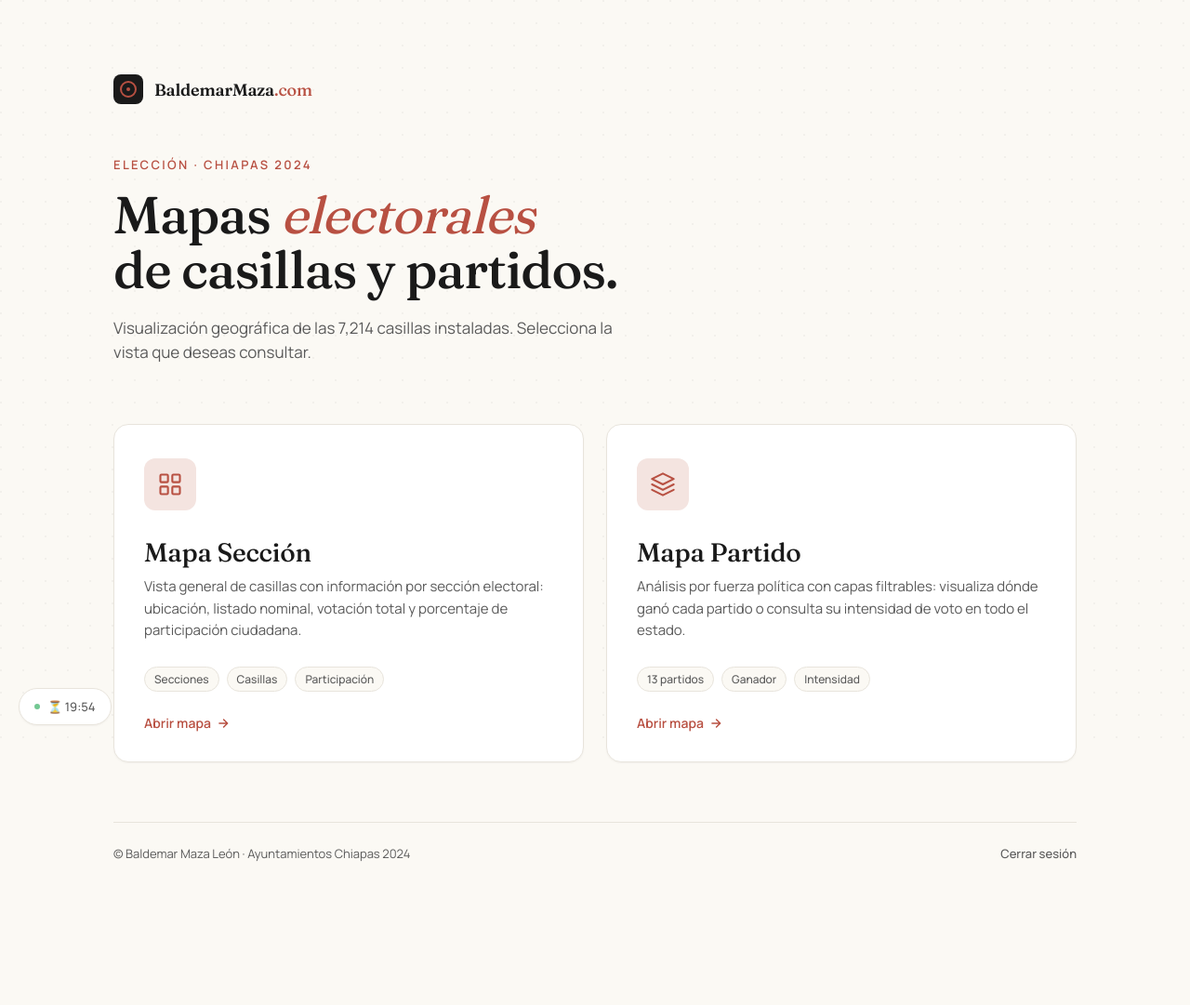
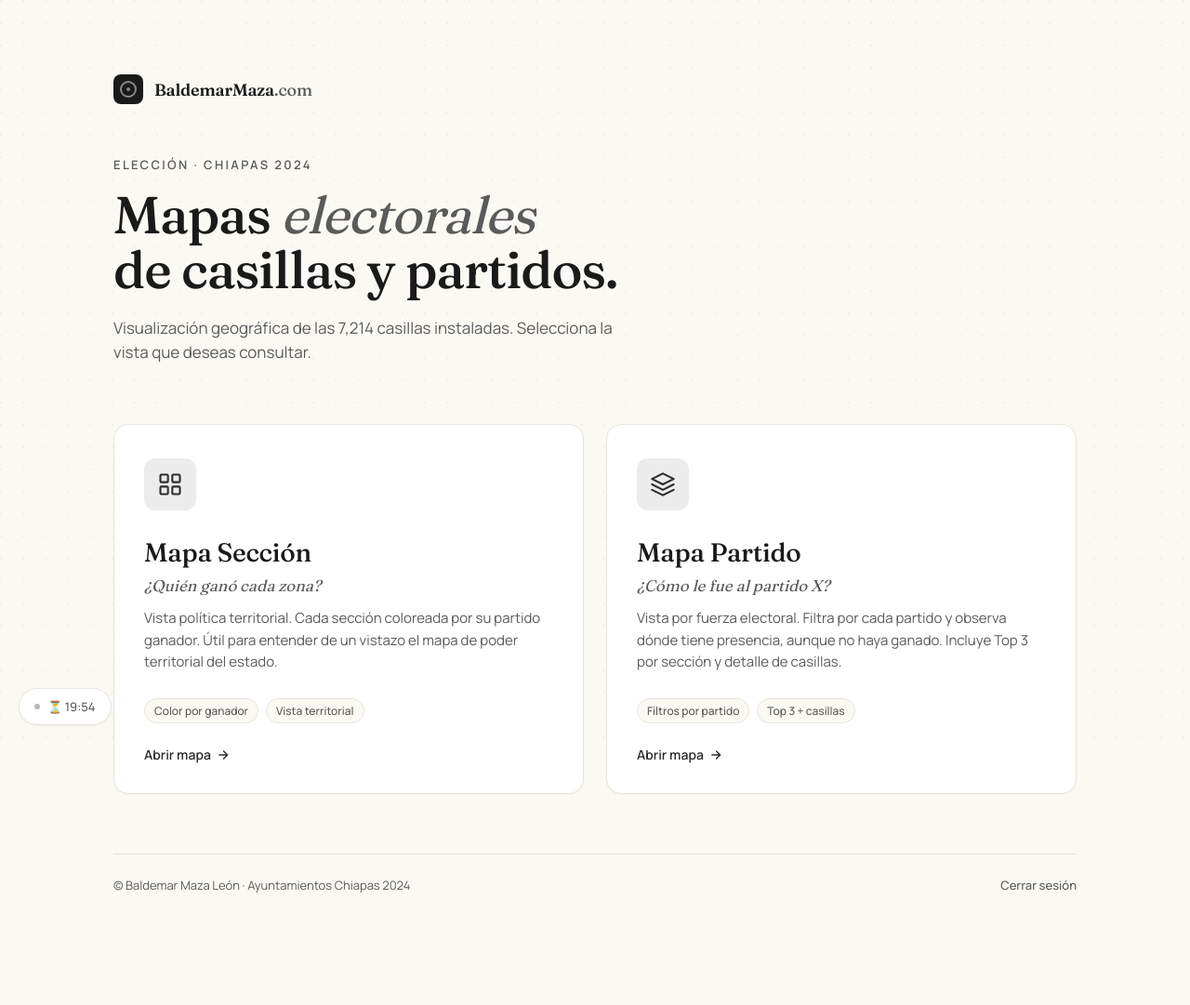
Before and after one commit to BM041977/mapa-electoral-verde-2027, a Flask app: page /inicio in a window 1280 px wide. Shown: the whole page at 93% size. Before the commit the page ends 927 px from the top, so only its background shows below. Run offline with Flask 3, Linux system fonts and the light colour scheme; the visitor is signed in with stand-in values (Sample User, id 1).

Commit message:
Add files via upload

```diff
--- a/templates/index.html
+++ b/templates/index.html
@@ -16,11 +16,11 @@
     --ink:          #1A1A1A;
     --ink-soft:     #5A5A5A;
     --line:         #E8E4DC;
-    --accent:       #B85042;   /* terracota */
-    --accent-soft:  #F4E4E0;
+    --accent:       #2D2D2D;   /* grafito (neutral) */
+    --accent-soft:  #ECECEC;
     --shadow-sm:    0 1px 2px rgba(26,26,26,0.04);
     --shadow-md:    0 8px 24px rgba(26,26,26,0.08);
-    --shadow-lg:    0 16px 48px rgba(184,80,66,0.18);
+    --shadow-lg:    0 16px 48px rgba(26,26,26,0.18);
 }
 
 * { box-sizing: border-box; margin: 0; padding: 0; }
@@ -81,7 +81,7 @@ body::before {
     transform: translate(-50%, -50%);
     width: 14px;
     height: 14px;
-    border: 2px solid var(--accent);
+    border: 2px solid #888888;
     border-radius: 50%;
 }
 
@@ -93,7 +93,7 @@ body::before {
     transform: translate(-50%, -50%);
     width: 4px;
     height: 4px;
-    background: var(--accent);
+    background: #888888;
     border-radius: 50%;
 }
 
@@ -106,7 +106,7 @@ body::before {
 }
 
 .brand-tld {
-    color: var(--accent);
+    color: var(--ink-soft);
     font-weight: 500;
 }
 
@@ -120,7 +120,7 @@ header {
     font-weight: 600;
     letter-spacing: 0.18em;
     text-transform: uppercase;
-    color: var(--accent);
+    color: var(--ink-soft);
     margin-bottom: 16px;
 }
 
@@ -137,7 +137,7 @@ h1 {
 h1 em {
     font-style: italic;
     font-weight: 400;
-    color: var(--accent);
+    color: var(--ink-soft);
 }
 
 .lead {
@@ -227,6 +227,16 @@ h1 em {
     margin-bottom: 8px;
 }
 
+.card-question {
+    font-family: 'Fraunces', serif;
+    font-style: italic;
+    font-weight: 400;
+    font-size: 17px;
+    color: var(--ink-soft);
+    margin-bottom: 12px;
+    line-height: 1.3;
+}
+
 .card-desc {
     font-size: 15px;
     line-height: 1.55;
@@ -295,7 +305,7 @@ h1 em {
     content: '';
     width: 6px;
     height: 6px;
-    background: #16a34a;
+    background: #888888;
     border-radius: 50%;
     animation: pulse 2s ease-in-out infinite;
 }
@@ -374,11 +384,11 @@ footer {
                 </svg>
             </div>
             <div class="card-title">Mapa Sección</div>
-            <p class="card-desc">Vista general de casillas con información por sección electoral: ubicación, listado nominal, votación total y porcentaje de participación ciudadana.</p>
+            <p class="card-question">¿Quién ganó cada zona?</p>
+            <p class="card-desc">Vista política territorial. Cada sección coloreada por su partido ganador. Útil para entender de un vistazo el mapa de poder territorial del estado.</p>
             <div class="card-meta">
-                <span class="tag">Secciones</span>
-                <span class="tag">Casillas</span>
-                <span class="tag">Participación</span>
+                <span class="tag">Color por ganador</span>
+                <span class="tag">Vista territorial</span>
             </div>
             <div class="card-cta">
                 Abrir mapa
@@ -397,11 +407,11 @@ footer {
                 </svg>
             </div>
             <div class="card-title">Mapa Partido</div>
-            <p class="card-desc">Análisis por fuerza política con capas filtrables: visualiza dónde ganó cada partido o consulta su intensidad de voto en todo el estado.</p>
+            <p class="card-question">¿Cómo le fue al partido X?</p>
+            <p class="card-desc">Vista por fuerza electoral. Filtra por cada partido y observa dónde tiene presencia, aunque no haya ganado. Incluye Top 3 por sección y detalle de casillas.</p>
             <div class="card-meta">
-                <span class="tag">13 partidos</span>
-                <span class="tag">Ganador</span>
-                <span class="tag">Intensidad</span>
+                <span class="tag">Filtros por partido</span>
+                <span class="tag">Top 3 + casillas</span>
             </div>
             <div class="card-cta">
                 Abrir mapa
```
